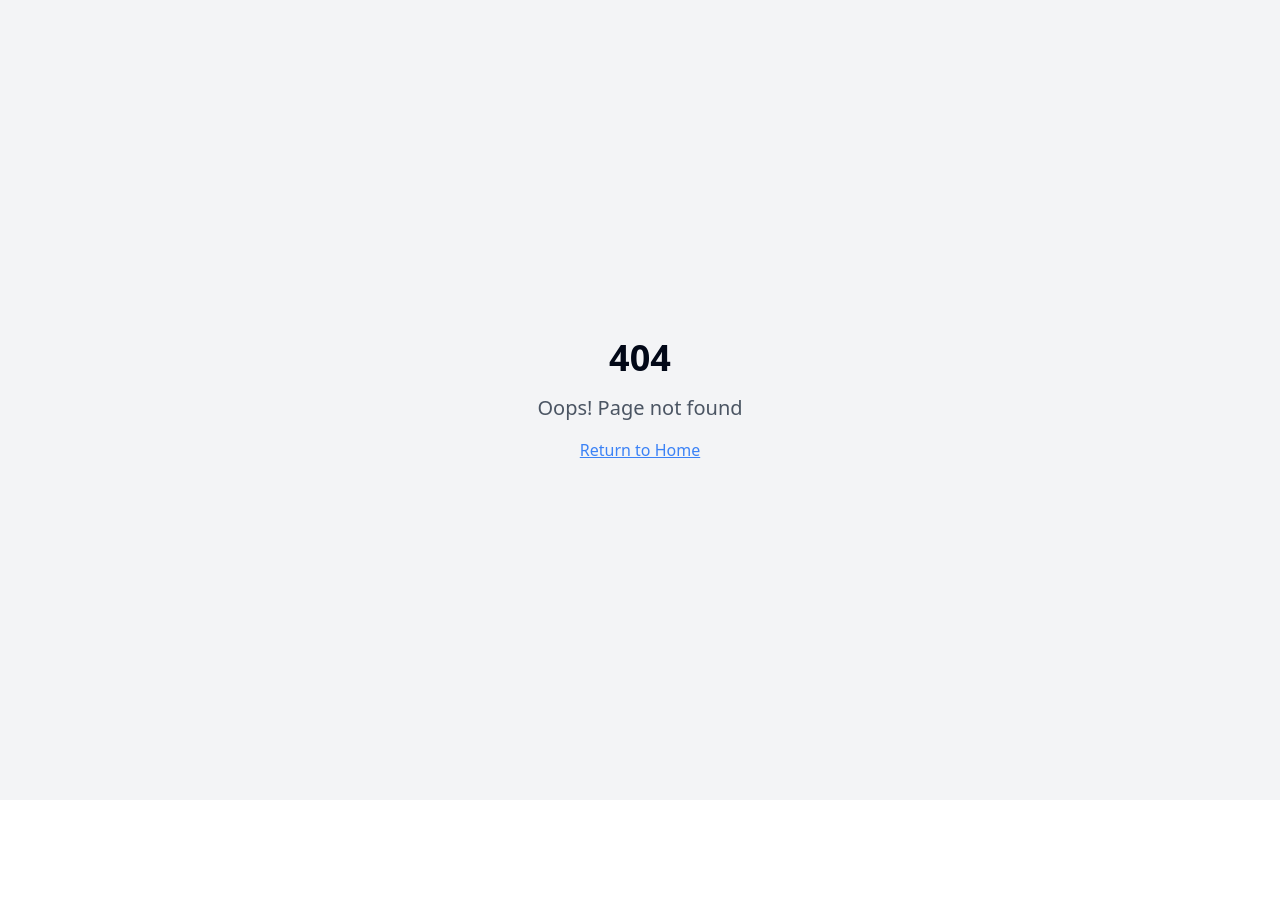
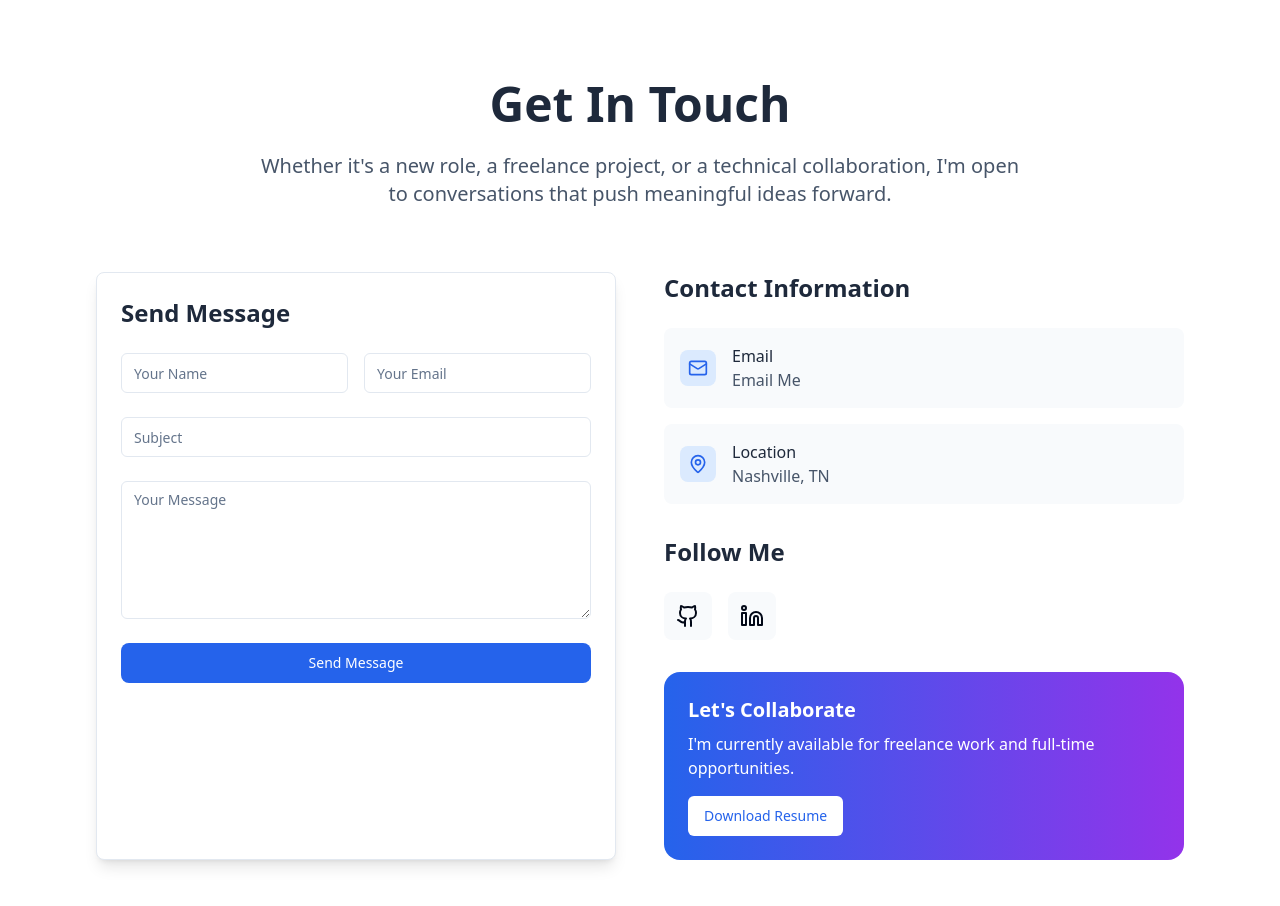
Before and after one commit to Craig-Joiner/my-portfolio, a React (Vite) app: page /contact in a window 1280 px wide. Before the commit this address had no page. Shown: the top 906 px of the page. Before the commit the page ends 800 px from the top, so only its background shows below. Built offline with nearby package versions, Linux system fonts and the light colour scheme.

Commit message:
Fixed buttons functionality

```diff
--- a/src/App.tsx
+++ b/src/App.tsx
@@ -3,6 +3,7 @@ import { Toaster as Sonner } from "@/components/ui/sonner";
 import { TooltipProvider } from "@/components/ui/tooltip";
 import { QueryClient, QueryClientProvider } from "@tanstack/react-query";
 import { BrowserRouter, Routes, Route } from "react-router-dom";
+import Contact from './components/Contact';
 import Index from "./pages/Index";
 import NotFound from "./pages/NotFound";
 
@@ -16,7 +17,7 @@ const App = () => (
       <BrowserRouter>
         <Routes>
           <Route path="/" element={<Index />} />
-          {/* ADD ALL CUSTOM ROUTES ABOVE THE CATCH-ALL "*" ROUTE */}
+          <Route path="/contact" element={<Contact />} />
           <Route path="*" element={<NotFound />} />
         </Routes>
       </BrowserRouter>
--- a/src/components/About.tsx
+++ b/src/components/About.tsx
@@ -1,4 +1,5 @@
 import { Code, Database, Zap, Monitor } from "lucide-react";
+import { Link } from 'react-router-dom';
 
 const About = () => {
   const skills = [
@@ -10,7 +11,7 @@ const About = () => {
     {
       icon: Zap,
       title: "Backend Development",
-      description: "Node.js, Python, PostgreSQL, APIs",
+      description: "Node.js, TypeScript, Supabase, APIs",
     },
     {
       icon: Monitor,
@@ -62,9 +63,11 @@ const About = () => {
             I'm always excited to take on new challenges and collaborate on
             interesting projects.
           </p>
+          <Link to="/contact">
           <button className="bg-white text-blue-600 px-8 py-3 rounded-full font-semibold hover:bg-gray-100 transition-colors duration-300">
             Get In Touch
           </button>
+          </Link>
         </div>
       </div>
     </section>
--- a/src/components/Contact.tsx
+++ b/src/components/Contact.tsx
@@ -141,13 +141,16 @@ const Contact = () => {
               <p className="mb-4">
                 I'm currently available for freelance work and full-time opportunities.
               </p>
-              <a href="/resume.pdf" download></a>
+              <a
+              href="/resume.pdf" download>
               <Button
                 variant="secondary"
                 className="bg-white text-blue-600 hover:bg-gray-100"
               >
+
                 Download Resume
               </Button>
+              </a>
             </div>
           </div>
         </div>
--- a/src/components/Hero.tsx
+++ b/src/components/Hero.tsx
@@ -33,6 +33,8 @@ const Hero = () => {
             >
               View My Work
             </Button>
+            <a
+             href="Software_Dev_Resume.pdf" download>
             <Button
               variant="outline"
               size="lg"
@@ -40,6 +42,7 @@ const Hero = () => {
             >
               Download CV
             </Button>
+            </a>
           </div>
 
           <div className="flex justify-center space-x-6 mb-12">
--- a/src/components/Projects.tsx
+++ b/src/components/Projects.tsx
@@ -31,8 +31,8 @@ const Projects = () => {
       title: "Portfolio Website",
       description: "Responsive portfolio site with modern animations",
       image: "PortfolioScreenShot.png",
-      technologies: ["React", "Tailwind CSS", "Framer Motion", "Netlify"],
-      githubUrl: "https://github.com",
+      technologies: ["React", "Tailwind CSS", "Framer Motion", "Vercel"],
+      githubUrl: "https://www.github.com/Craig-Joiner/my-portfolio",
       liveUrl: "",
     },
   ];
```
